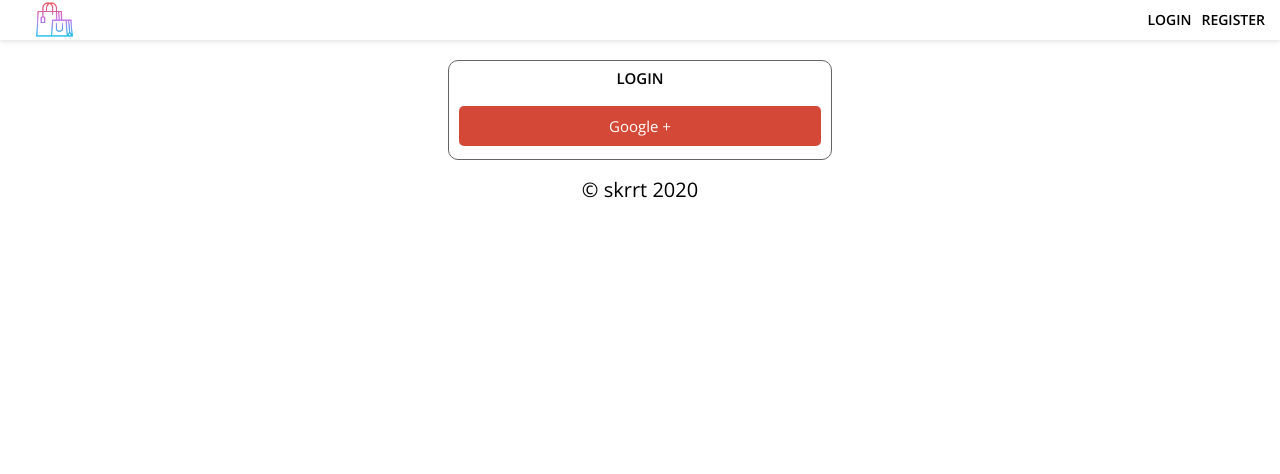
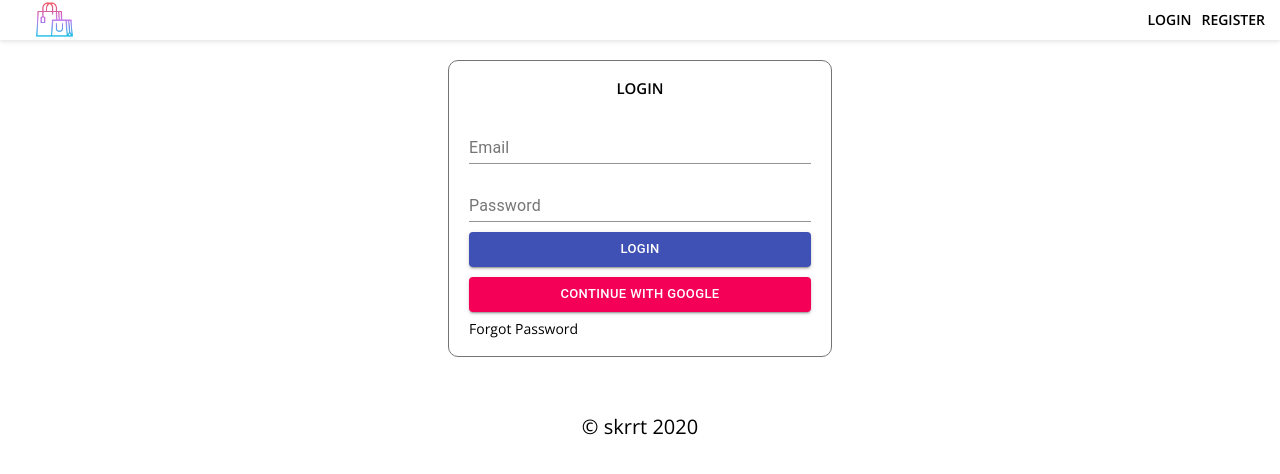
Before and after one commit to Elmo-Jerome/WebDevelopment, a React (Create React App) app: page /login in a window 1280 px wide. Shown: the top 474 px of the page. Built offline with nearby package versions, Linux system fonts and the light colour scheme; no server answers.

Commit message:
added Forgot Password & redux dependencies

```diff
--- a/package.json
+++ b/package.json
@@ -15,8 +15,11 @@
     "prop-types": "^15.7.2",
     "react": "^17.0.1",
     "react-dom": "^17.0.1",
+    "react-redux": "^7.2.2",
     "react-router-dom": "^5.2.0",
     "react-scripts": "4.0.1",
+    "redux": "^4.0.5",
+    "redux-logger": "^3.0.6",
     "styled-components": "^5.2.1",
     "web-vitals": "^0.2.4"
   },
--- a/src/App.js
+++ b/src/App.js
@@ -8,6 +8,7 @@ import MainLayout from './layouts/MainLayout'
 import Homepage from './pages/Homepage'
 import RegistrationPage from './pages/Registration'
 import LoginPage from './pages/Login'
+import ForgotPass from './pages/ForgotPassword'
 
 import Men from './pages/Men'
 import Women from './pages/Women'
@@ -59,10 +60,11 @@ class App extends Component {
                 <Homepage />
               </MainLayout>)}
             />
-            <Route exact path="/registration" render={() => currentUser ? <Redirect to="/" /> : (
-              <MainLayout currentUser={currentUser}>
-                <RegistrationPage />
-              </MainLayout>)}
+            <Route exact path="/registration"
+              render={() => currentUser ? <Redirect to="/" /> : (
+                <MainLayout currentUser={currentUser}>
+                  <RegistrationPage />
+                </MainLayout>)}
             />
             <Route exact path="/men" render={() => (
               <MainLayout currentUser={currentUser}>
@@ -75,9 +77,14 @@ class App extends Component {
               </MainLayout>
             )} />
             <Route exact path="/login"
-            render={() => currentUser ? <Redirect to="/" /> : (
+              render={() => currentUser ? <Redirect to="/" /> : (
+                <MainLayout currentUser={currentUser}>
+                  <LoginPage />
+                </MainLayout>
+            )} />
+            <Route exact path="/forgotpassword" render={()=> (
               <MainLayout currentUser={currentUser}>
-                <LoginPage />
+                <ForgotPass />
               </MainLayout>
             )} />
           </Switch>
--- /dev/null
+++ b/src/components/ForgotPassForm/index.js
@@ -0,0 +1,95 @@
+import React, { Fragment, useState, useEffect } from 'react'
+import { useHistory } from 'react-router-dom'
+import { TextField, Button, makeStyles } from '@material-ui/core'
+import { auth } from '../../firebase/utils'
+import './style.scss'
+
+const useStyle = makeStyles({
+    margin: {
+        marginTop: "1rem",
+    },
+})
+
+const ForgotPassForm = props => {
+    const [ email, setEmail ] = useState(null)
+    const [ validEmail, setValidEmail ] = useState(false)
+    const [ submitted, setSubmitted ] = useState(false)
+
+    const classes = useStyle()
+    const history = useHistory()
+
+
+
+    const emailValidation = () => {
+        const emailRegex = /^([a-zA-Z0-9_\-\.]+)@([a-zA-Z0-9_\-\.]+)\.([a-zA-Z]{2,5})$/
+        if(emailRegex.test(email) && !validEmail) {
+            setValidEmail(true)
+        } else if (!emailRegex.test(email) && validEmail) {
+            setValidEmail(false)
+        }
+    }
+
+    const changeHandler = e => {
+        setEmail(e.target.value)
+    }
+
+    const handleSubmit = async(e) => {
+        e.preventDefault()
+       try {
+            await auth.sendPasswordResetEmail(email)
+            .then(() => console.log("send email"))
+            .catch (() => console.log("something went wrong"))
+            .then(()=>history.goBack())
+       } catch (err) {
+           console.log(err)
+       }
+    }
+
+    useEffect(()=>{
+        emailValidation()
+    },[submitted,email])
+
+    return (
+        <Fragment>
+            <div className="form-box">
+                <div className="forgot-password-text">Forgot Password</div>
+                <form onSubmit={handleSubmit}>
+                <TextField
+                        className={classes.margin}
+                        label="Email"
+                        id="email"
+                        type="email"
+                        fullWidth
+                        value={email}
+
+
+                        // Customizations
+                        inputProps={{ style: { fontSize: "1.6rem" }}}
+                        InputLabelProps={{ style: { fontSize: "1.6rem" }}}
+                        FormHelperTextProps ={{ style: { fontSize: "1.1rem" } }}
+                        onChange={changeHandler}
+
+                        // Error Handling
+                        error={!validEmail && submitted}
+                        helperText={!validEmail && submitted ? "*Invalid Email*" : ""}
+                    />
+                    <Button
+                        variant="contained"
+                        color="primary"
+                        className={classes.margin}
+                        type="submit"
+                        onClick={()=>setSubmitted(true)}
+                        style={{
+                            fontSize: "1.3rem",
+                            width: "100%",
+                        }}
+                    >
+                        Check Email
+                    </Button>
+                </form>
+            </div>
+        </Fragment>
+    )
+}
+
+export default ForgotPassForm
--- /dev/null
+++ b/src/components/ForgotPassForm/style.scss
@@ -0,0 +1,14 @@
+.form-box {
+    margin: 6rem auto;
+    height: auto;
+    width: 30%;
+    padding: 2rem 2rem;
+    border: 0.5px solid #123123;
+    border-radius: 5px;
+}
+.forgot-password-text {
+    width: 100%;
+    font-size: 1.4rem;
+    font-weight: bold;
+    text-align: center;
+}
--- a/src/components/SignIn/index.js
+++ b/src/components/SignIn/index.js
@@ -1,33 +1,179 @@
 import React, { Component } from 'react'
 import './style.scss'
-import Button from '../Forms/Button'
-import { signInWithGoogle } from '../../firebase/utils'
+import { TextField, Button } from "@material-ui/core"
+import { withStyles } from '@material-ui/styles'
+import { auth, signInWithGoogle } from '../../firebase/utils'
+import { Link } from 'react-router-dom'
+
+const styles = {
+    margin: {
+        marginBottom: "1rem",
+    }
+}
+
+const initialState = {
+    email: "",
+    password: "",
+
+    validPassword: false,
+    validEmail: false,
+    enable: false,
+    submitted: false,
+    error: false,
+}
 
 class Login extends Component {
 
+    state = {
+        ...initialState
+    }
+
+    changeHandler = e => {
+        this.setState({
+            [e.target.id]: e.target.value,
+        })
+    }
+
+    // Form Validation
+    passwordValidation = (password, validPassword) => {
+        if(password && !validPassword) {
+            this.setState({validPassword: true})
+        } else if (!password && validPassword) {
+            this.setState({validPassword: false})
+            this.setState({error: true})
+        }
+    }
+    emailValidation = (email, validEmail) => {
+        const emailRegex = /^([a-zA-Z0-9_\-\.]+)@([a-zA-Z0-9_\-\.]+)\.([a-zA-Z]{2,5})$/
+        if (emailRegex.test(email) && !validEmail) {
+            this.setState({ validEmail: true })
+        } else if (!emailRegex.test(email) && validEmail) {
+            this.setState({ validEmail: false })
+        }
+    }
+    formChecker = () => {
+        const { password, email, validEmail, validPassword, submitted, enable } = this.state
+
+        this.passwordValidation(password, validPassword)
+        this.emailValidation(email, validEmail)
+
+        if (validEmail && validPassword && submitted && !enable) {
+            this.setState({enable: true})
+        } else if (enable && (!validEmail || !validPassword) ) {
+            this.setState({enable: false})
+        }
+    }
+
+    componentDidUpdate (prevState) {
+        const { submitted } = this.state
+        if (this.state !== prevState && submitted) {
+            this.formChecker()
+        }
+    }
+
     handleSubmit = async (e) => {
         e.preventDefault()
+        const { email, password } = this.state
+        this.setState({ submitted: true })
+        try {
+            await auth.signInWithEmailAndPassword(email, password)
+            this.setState({
+                email: "",
+                password: "",
+
+                validPassword: false,
+                validEmail: false,
+                enable: false,
+                submitted: false,
+                error: false,
+            })
+        } catch (err) {
+            // this.setState({error: err.message})
+
+        }
+
     }
 
     render () {
+        const { classes } = this.props
+        const { email, password, validEmail, submitted, error } = this.state
         return (
             <div className="signin">
                 <div className="signin-text">
                     LOGIN
                 </div>
-                <form onSubmit={this.handleSubmit} className="signin-form">
+                <form onSubmit={this.handleSubmit.bind(this)} className="signin-form">
+                    <TextField
+                        className={classes.margin}
+                        label="Email"
+                        id="email"
+                        type="email"
+                        fullWidth
+                        value={email}
+
+
+                        // Customizations
+                        inputProps={{ style: { fontSize: "1.6rem" }}}
+                        InputLabelProps={{ style: { fontSize: "1.6rem" }}}
+                        FormHelperTextProps ={{ style: { fontSize: "1.1rem" } }}
+                        onChange={this.changeHandler.bind(this)}
+
+                        // Error Handling
+                        error={!validEmail && submitted}
+                        helperText={!validEmail && submitted ? "*Invalid Email*" : ""}
+                    />
+                    <TextField
+                            className={classes.margin}
+                            label="Password"
+                            id="password"
+                            type="password"
+                            fullWidth
+                            value={password}
+
+
+                            // Customizations
+                            inputProps={{ style: { fontSize: "1.6rem" }}}
+                            InputLabelProps={{ style: { fontSize: "1.6rem" }}}
+                            FormHelperTextProps ={{ style: { fontSize: "1.1rem" } }}
+                            onChange={this.changeHandler.bind(this)}
+
+                             // Error Handling
+                             error={ !password && submitted && error}
+                             helperText={!password && submitted && error ? "*Empty Field / Wrong Password*" : ""}
+                        />
+
                     <Button
-                        color="#D34836"
-                        hoverColor="#e54634"
-                        name="Google +"
-                        action={signInWithGoogle}
-                        width="100"
-                        enabled={true}
-                    />
+                        className={classes.margin}
+                        color="primary"
+                        variant="contained"
+                        type="submit"
+                        onClick={this.handleSubmit.bind(this)}
+                        style={{
+                            fontSize: "1.3rem",
+                            width: "100%",
+                        }}
+                    >
+                        Login
+                    </Button>
+                    <Button
+                        className={classes.margin}
+                        color="secondary"
+                        variant="contained"
+                        onClick={signInWithGoogle}
+                        style={{
+                            fontSize: "1.3rem",
+                            width: "100%",
+                        }}
+                    >
+                        Continue with Google
+                    </Button>
                 </form>
+                <Link to="/forgotpassword" className="forgot-password">
+                    Forgot Password
+                </Link>
             </div>
             )
     }
 }
 
-export default Login
+export default withStyles(styles)(Login)
--- a/src/components/SignIn/style.scss
+++ b/src/components/SignIn/style.scss
@@ -1,10 +1,10 @@
 .signin {
-    height: 10rem;
     width: 30%;
-    padding: 1rem;
-    margin: 6rem auto 0;
-    border: 0.5px solid #646464;
+    height: auto;
+    margin: 6rem auto;
+    border: 0.5px solid #747474;
     border-radius: 10px;
+    padding: 2rem 2rem;
 }
 .signin-text {
     width: 100%;
@@ -15,3 +15,6 @@
 .signin-form {
     margin-top: 2rem;
 }
+.forgot-password {
+    cursor: pointer;
+}
--- /dev/null
+++ b/src/pages/ForgotPassword/index.js
@@ -0,0 +1,13 @@
+import React, { Fragment } from 'react'
+import ForgotPassForm from '../../components/ForgotPassForm'
+import './style.scss'
+
+const ForgotPassword = props => {
+    return (
+        <Fragment>
+           <ForgotPassForm />
+        </Fragment>
+    )
+}
+
+export default ForgotPassword
```
Also changed, not shown: src/firebase/utils.js (+14 -11 lines), src/pages/ForgotPassword/style.scss (added), 2 other files (tests, documents, lock files or other folders).
